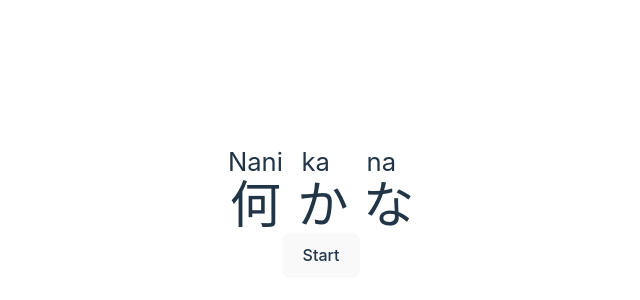
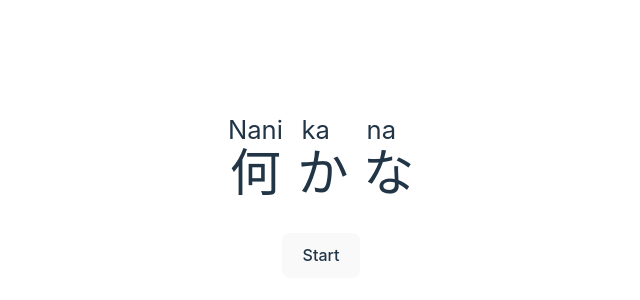
Before and after one commit to cwparsons/nani-kana, a Vue app: page / in a window 1280 px wide. Shown: the part 186-486 px from the top of the page, without its empty margins (319-959 px from the left). Built offline with nearby package versions, Linux system fonts and the light colour scheme.

Commit message:
Fix tailwind content configuration

```diff
--- a/tailwind.config.js
+++ b/tailwind.config.js
@@ -1,7 +1,6 @@
 /** @type {import('tailwindcss').Config} */
 export default {
   content: ['./index.html', './src/**/*.{vue,js,ts,jsx,tsx}'],
-  content: [],
   theme: {
     extend: {},
   },
```
